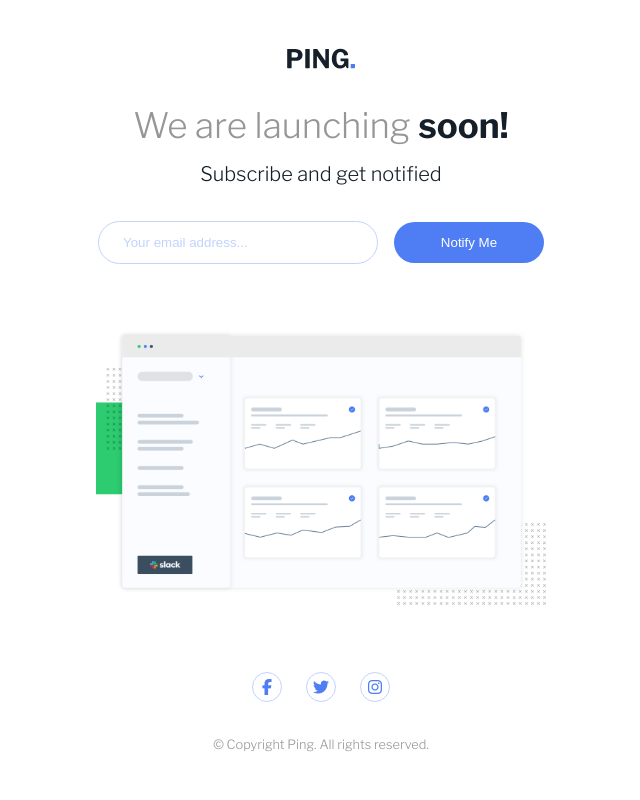
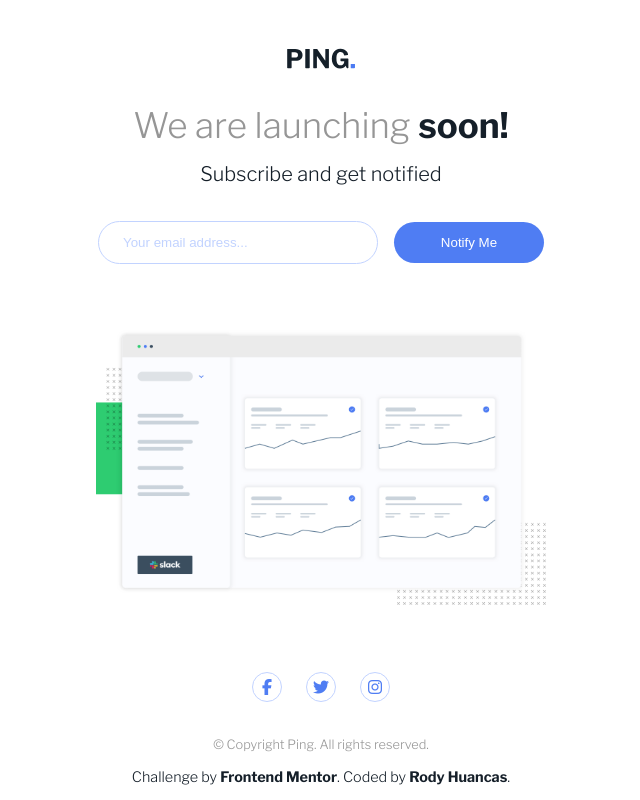
Before and after one commit to rody-huancas/ping-coming-soon-page-master, a plain HTML site: page index.html in a window 1280 px wide. Shown: the whole page, without its empty margins (319-959 px from the left). Drawn offline with nearby package versions, Linux system fonts and the light colour scheme.

Commit message:
attribution

```diff
--- a/assets/css/style.css
+++ b/assets/css/style.css
@@ -145,6 +145,18 @@ body {
 }
 /*************************/
 
+.footer {
+  font-size: 0.9rem;
+  margin-top: -2rem;
+  text-align: center;
+}
+
+.footer .attribution a {
+  text-decoration: none;
+  font-weight: 700;
+  color: var(--verydarkblue);
+}
+
 @media (max-width: 540px) {
   .container {
     text-align: center;
--- a/index.html
+++ b/index.html
@@ -50,12 +50,15 @@
       </div>
     </main>
 
-    <footer style="display: none">
+    <footer class="footer">
       <p class="attribution">
         Challenge by
         <a href="https://www.frontendmentor.io?ref=challenge" target="_blank"
           >Frontend Mentor</a
-        >. Coded by <a href="#">Your Name Here</a>.
+        >. Coded by
+        <a href="https://github.com/rody-huancas" target="_blank"
+          >Rody Huancas</a
+        >.
       </p>
     </footer>
 
```
